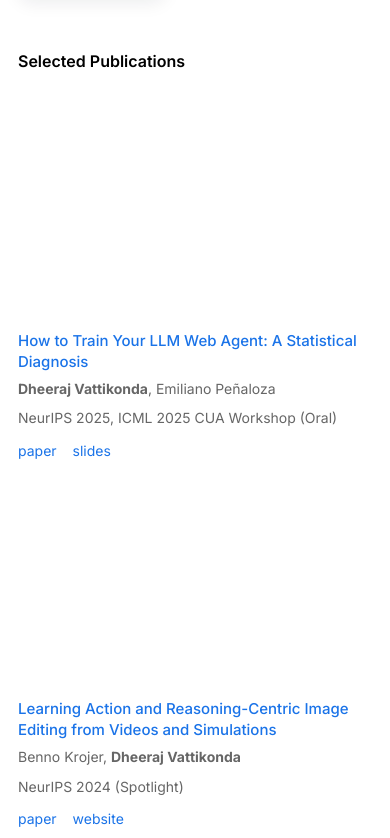
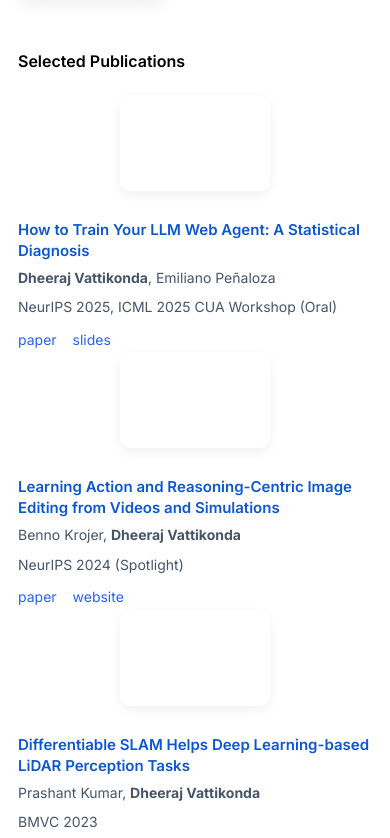
Before and after one commit to Vattikondadheeraj/dheerajvattikonda.github.io, a plain HTML site: page index.html in a window 390 px wide. Shown: the part 842-1680 px from the top of the page. Drawn offline with Linux system fonts and the light colour scheme.

Commit message:
Add styles for paper layout and responsiveness

```diff
--- a/index.html
+++ b/index.html
@@ -76,6 +76,17 @@
         .intro a { text-underline-offset: 2px; text-decoration-thickness: 1px; }
         .intro a:hover { text-decoration: underline; }
         .dropcap::first-letter { font-family: 'Fraunces', ui-serif, Georgia, serif; font-weight: 800; font-size: 3.2rem; line-height: .9; float:left; padding-right: .15rem; letter-spacing: -0.02em; color:#0f172a; }
+        .paper { display:flex; gap:18px; align-items:center; margin-bottom:28px; }
+        .paper-image { flex-shrink:0; width:220px; height:140px; border-radius:10px; overflow:hidden; box-shadow:0 4px 12px rgba(16,24,40,0.06); }
+        .paper-image img, .paper-image video { width:100%; height:100%; object-fit:cover; object-position:center; border:none; display:block; }
+        .paper-title a { color:#0b57d0; font-weight:600; }
+        .paper-title a:hover { text-decoration: underline; }
+        .paper-authors, .paper-venue { color:#475569; }
+        .paper-links a { color:#2563eb; }
+        @media (max-width: 800px) {
+            .paper { gap:14px; }
+            .paper-image { width:150px; height:96px; }
+        }
         </style>
 </head>
 <body>
```
